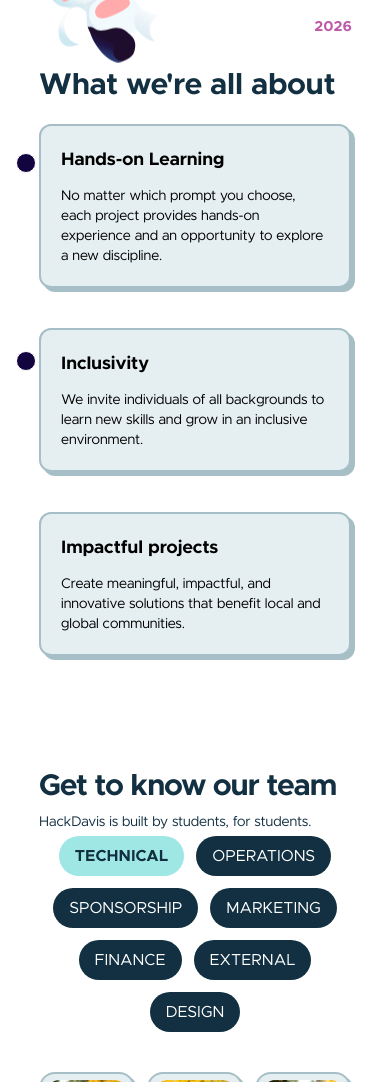
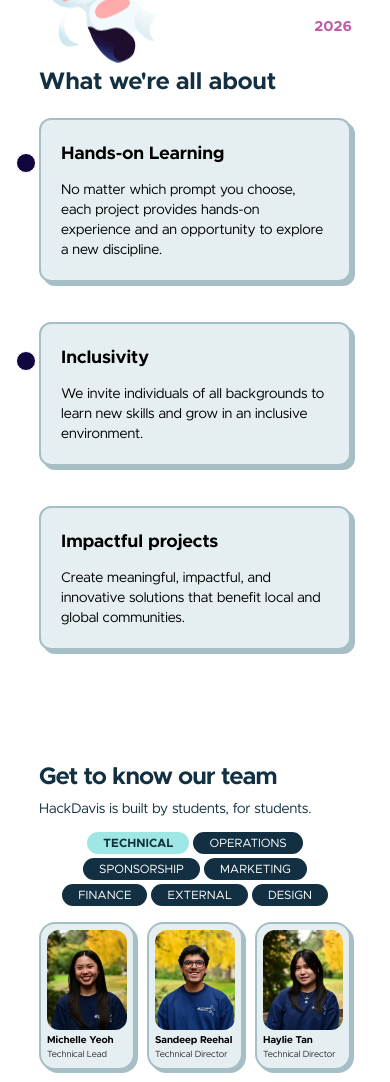
Before and after one commit to HackDavis/website-2026, a Next.js app: page /about-us in a window 390 px wide. Shown: the part 328-1410 px from the top of the page. Built offline with nearby package versions, Linux system fonts and the light colour scheme.

Commit message:
Directors padding

```diff
--- a/app/(pages)/about-us/_components/AllAbout/AllAbout.tsx
+++ b/app/(pages)/about-us/_components/AllAbout/AllAbout.tsx
@@ -4,7 +4,7 @@ export default function AllAbout() {
   return (
     <div className="flex flex-col gap-6 lg:pb-40">
       <div className="px-[10%] text-left">
-        <h1 className="text-3xl lg:text-5xl font-bold leading-none text-[var(--text-dark)]">
+        <h1 className="text-2xl lg:text-5xl font-bold leading-none text-[var(--text-dark)]">
           What we're all about
         </h1>
       </div>
--- a/app/(pages)/about-us/_components/Directors/directors.tsx
+++ b/app/(pages)/about-us/_components/Directors/directors.tsx
@@ -8,7 +8,8 @@ export default function Directors() {
             font-extrabold
             tracking-tight
             leading-tight
-            text-3xl sm:text-4xl lg:text-5xl
+            text-2xl sm:text-4xl lg:text-5xl
+
           "
         >
           Get to know our team
@@ -20,7 +21,7 @@ export default function Directors() {
             text-[var(--text-dark)]
            /80
             leading-snug
-            text-sm sm:text-base lg:text-lg
+            text-[14px] sm:text-base lg:text-lg
           "
         >
           HackDavis is built by students, for students.
--- a/app/(pages)/about-us/_components/OurTeam/OurTeam.tsx
+++ b/app/(pages)/about-us/_components/OurTeam/OurTeam.tsx
@@ -15,7 +15,7 @@ type TeamMember = {
 };
 
 const filterBase =
-  'px-4 py-2 sm:px-5 rounded-full uppercase cursor-pointer whitespace-nowrap transition';
+  'px-4 py-0.5 text-[12px] sm:text-lg sm:py-2 sm:px-5 rounded-full uppercase cursor-pointer whitespace-nowrap transition';
 
 export default function OurTeam() {
   const teamMembers = teamMembersRaw as TeamMember[];
@@ -50,7 +50,7 @@ export default function OurTeam() {
   return (
     <section className="px-[10%] py-[1%]">
       {/* Tabs */}
-      <div className="mb-10 flex flex-wrap gap-3 justify-center sm:justify-start">
+      <div className="mb-30 sm:mb-20 flex flex-wrap gap-1 sm:gap-3 justify-center pt-[3%] py-[5%] sm:pb-[0%] sm:justify-start">
         {categories.map((cat) => (
           <button
             key={cat}
--- a/app/(pages)/about-us/_data/teamMembers.json
+++ b/app/(pages)/about-us/_data/teamMembers.json
@@ -84,7 +84,7 @@
     "profile_image_url": "/Images/team_members/sponsorship/Maanit_Shah.jpg",
     "team_category": "Sponsorship",
     "year": 2024,
-    "linkedinURL": "https://www.linkedin.com/in/carvo/"
+    "linkedinURL": "http://www.linkedin.com/in/maanit-shah"
   },
   {
     "_id": {
@@ -95,7 +95,7 @@
     "profile_image_url": "/Images/team_members/sponsorship/Leland_Chung.jpg",
     "team_category": "Sponsorship",
     "year": 2024,
-    "linkedinURL": "https://www.linkedin.com/in/carvo/"
+    "linkedinURL": "https://www.linkedin.com/in/leland-chung/"
   },
   {
     "_id": {
@@ -458,5 +458,5 @@
     "profile_image_url": "/Images/team_members/technical/Jack_Zheng.jpg",
     "team_category": "Technical",
     "year": 2024,
-    "linkedinURL": "https://www.linkedin.com/in/jack-zheng-24a175320/"
+    "linkedinURL": "https://www.linkedin.com/in/jack00z/"
   }]
```
